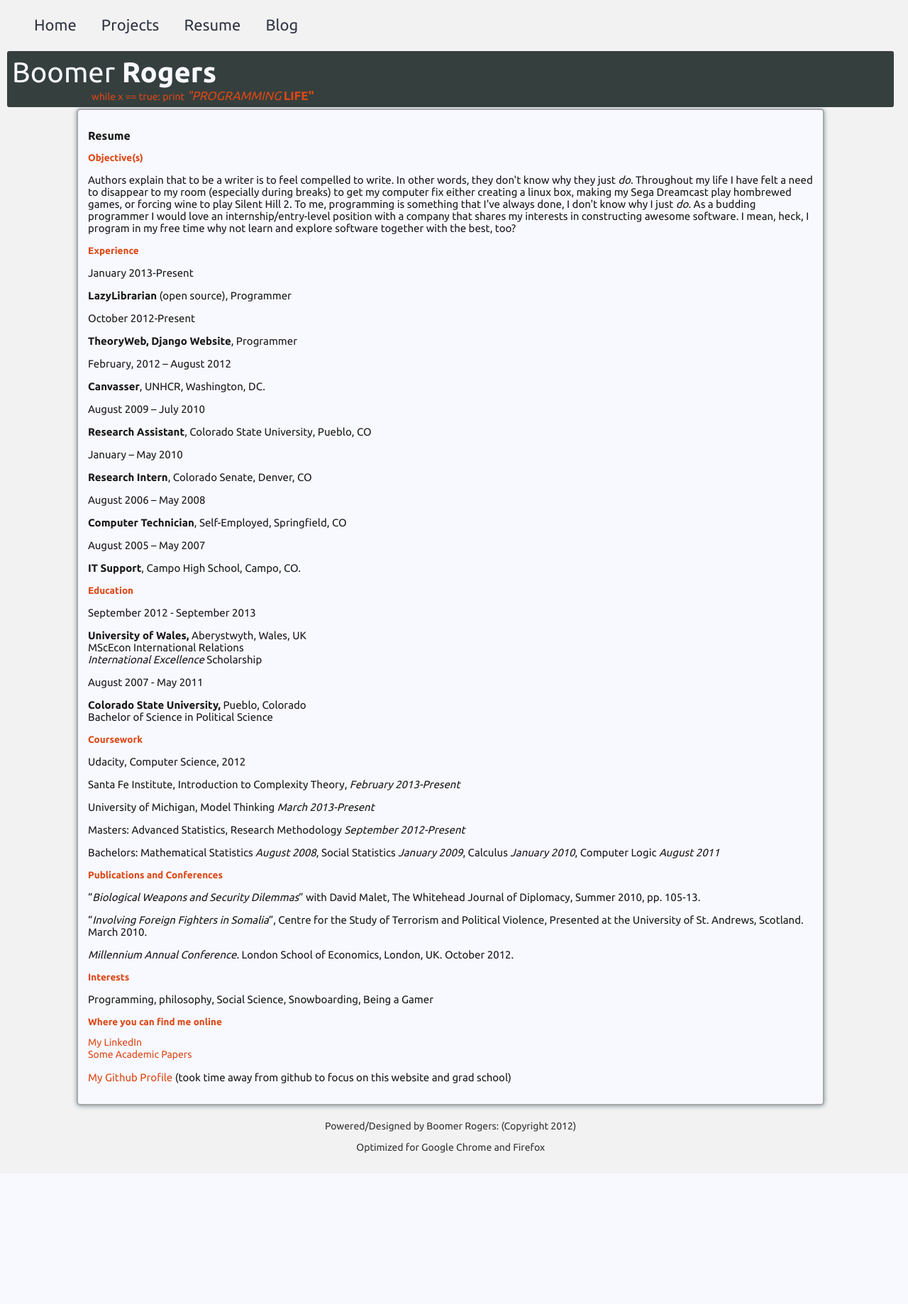
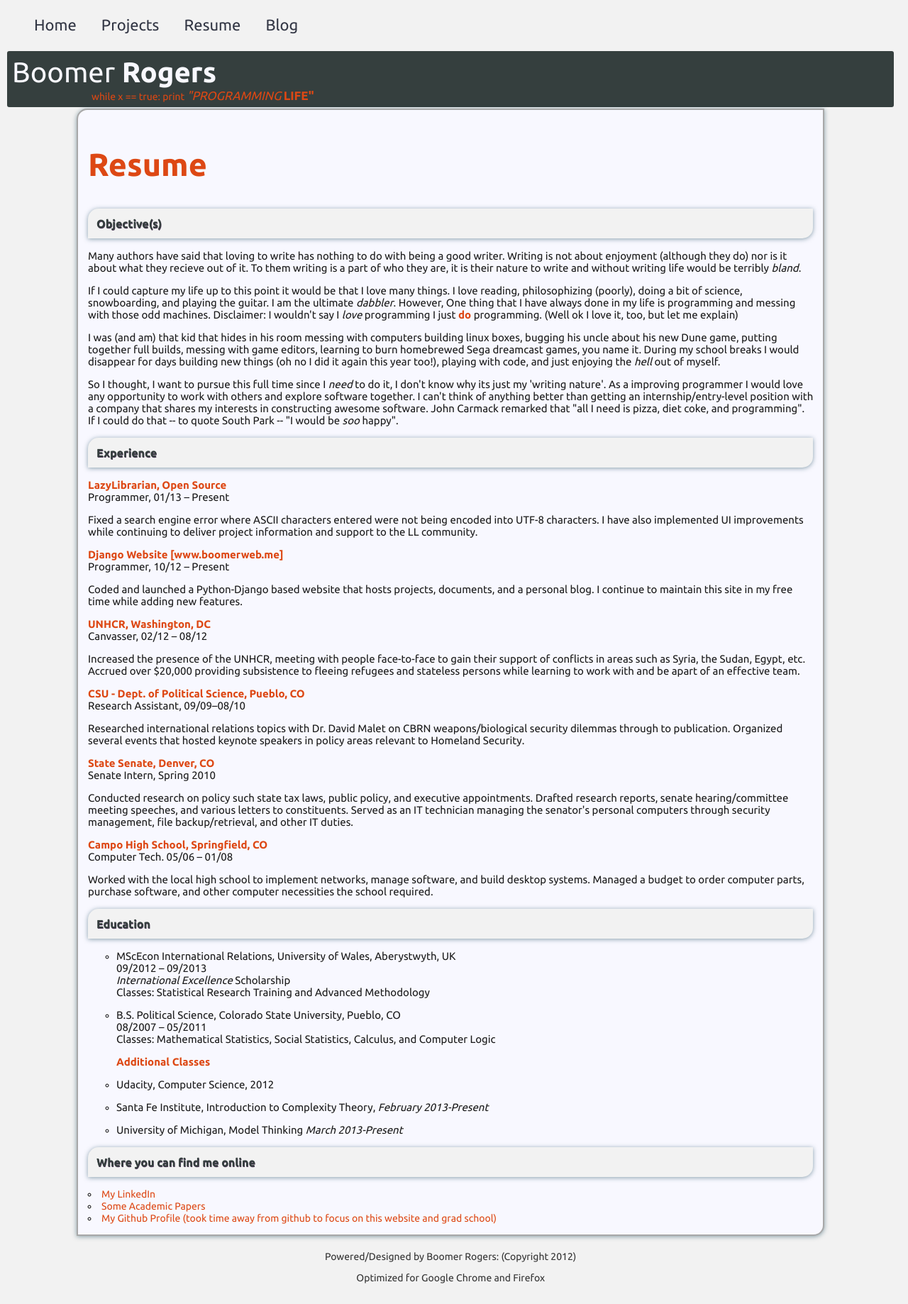
Before and after one commit to herman-rogers/boomerweb, a Django app: page /resume/ in a window 1280 px wide. Shown: the whole page at 71% size. Before the commit the page ends 1654 px from the top, so only its background shows below. Run offline with Django 3.2, Linux system fonts and the light colour scheme; some libraries are stand-ins or nearby versions.

Commit message:
Resume update and fix

```diff
--- a/TheoryWeb/files/templates/resume.html
+++ b/TheoryWeb/files/templates/resume.html
@@ -36,46 +36,52 @@
 
     <title>{% block title %} H. Rogers {% endblock %}</title>
 
+<!--This is the Main skills/body of the Resume starting with Objectives-->
+
 <div id='content'>
-    <h2>Resume</h2>
+    <h2 id ='content-title'>Resume</h2>
     <h3>Objective(s)</h3>
-    <p>Authors explain that to be a writer is to feel compelled to write. In other words, they don't know why they just <i>do</i>. Throughout my life I have felt a need to disappear to my room (especially during breaks) to get my computer fix either creating a linux box, making my Sega Dreamcast play hombrewed games, or forcing wine to play Silent Hill 2. To me, programming is something that I've always done, I don't know why I just <i>do</i>. As a budding programmer I would love an internship/entry-level position with a company that shares my interests in constructing awesome software. I mean, heck, I program in my free time why not learn and explore software together with the best, too?</p>
+    <p>Many authors have said that loving to write has nothing to do with being a good writer. Writing is not about enjoyment (although they do) nor is it about what they recieve out of it. To them writing is a part of who they are, it is their nature to write and without writing life would be terribly <i>bland</i>.
+<p>If I could capture my life up to this point it would be that I love many things. I love reading, philosophizing (poorly), doing a bit of science, snowboarding, and playing the guitar. I am the ultimate <i>dabbler</i>. However, One thing that I have always done in my life is programming and messing with those odd machines. Disclaimer: I wouldn't say I <i>love</i> programming I just <b>do</b> programming. (Well ok I love it, too, but let me explain)</p><p> I was (and am) that kid that hides in his room messing with computers building linux boxes, bugging his uncle about his new Dune game, putting together full builds, messing with game editors, learning to burn homebrewed Sega dreamcast games, you name it. During my school breaks I would disappear for days building new things (oh no I did it again this year too!), playing with code, and just enjoying the <i>hell</i> out of myself.</p>
+    <p>So I thought, I want to pursue this full time since I <i>need</i> to do it, I don't know why its just my 'writing nature'. As a improving programmer I would love any opportunity to work with others and explore software together. I can't think of anything better than getting an internship/entry-level position with a company that shares my interests in constructing awesome software. John Carmack remarked that "all I need is pizza, diet coke, and programming". If I could do that -- to quote South Park -- "I would be <i>soo</i> happy".</p>
     <h3>Experience</h3>
-    <p>January 2013-Present</p>
-    <p><b>LazyLibrarian</b> (open source), Programmer <p>
-    <p>October 2012-Present</p>
-    <p><b>TheoryWeb, Django Website</b>, Programmer</p>
-    <p>February, 2012 – August 2012</p>
-    <p><b>Canvasser</b>, UNHCR, Washington, DC. </p>
-    <p>August 2009 – July 2010</p>
-    <p><b>Research Assistant</b>, Colorado State University, Pueblo, CO</p>
-    <p>January – May 2010</p>
-    <p><b>Research Intern</b>, Colorado Senate, Denver, CO</p>
-    <p>August 2006 – May 2008</p>
-    <p><b>Computer Technician</b>, Self-Employed, Springfield, CO
-    <p>August 2005 – May 2007</p>
-    <p><b>IT Support</b>, Campo High School, Campo, CO.</p>
+    <p><b>LazyLibrarian, Open Source</b><br>Programmer, 01/13 – Present</p>
+    <p>Fixed a search engine error where ASCII characters entered were not being encoded into UTF-8 characters. I have also 	implemented UI improvements while continuing to deliver project information and support to the LL community.
+    </p>
+    <p><b>Django Website [www.boomerweb.me]</b><br>Programmer, 10/12 – Present</p>
+    <p>
+    Coded and launched a Python-Django based website that hosts projects, documents, and a personal blog. I continue to 	maintain this site in my free time while adding new features.
+	</p>
+    <p><b>UNHCR, Washington, DC</b><br>Canvasser, 02/12 – 08/12 </p>
+    <p>
+    Increased the presence of the UNHCR, meeting with people face-to-face to gain their support of conflicts in areas such as 	Syria, the Sudan, Egypt, etc. Accrued over $20,000 providing subsistence to fleeing refugees and stateless persons while 	learning to work with and be apart of an effective team.
+    </p>
+    <p><b>CSU - Dept. of Political Science, Pueblo, CO</b></br>Research Assistant, 09/09–08/10</p>
+    <p>
+    Researched international relations topics with Dr. David Malet on CBRN weapons/biological security dilemmas through 	to publication. Organized several events that hosted keynote speakers in policy areas relevant to Homeland Security.
+    </p>
+    <p><b>State Senate, Denver, CO</b><br>Senate Intern, Spring 2010</p>
+    <p>
+    Conducted research on policy such state tax laws, public policy, and executive appointments. Drafted research reports, 	senate hearing/committee meeting speeches, and various letters to constituents. Served as an IT technician managing the 	senator's personal computers through security management, file backup/retrieval, and other IT duties.
+    </p>
+    <p><b>Campo High School, Springfield, CO</b><br>Computer Tech. 05/06 – 01/08</p>
+    <p>
+    Worked with the local high school to implement networks, manage software, and build desktop systems. Managed a budget to order computer parts, purchase software, and other computer necessities the school required.
+    </p>
     <h3>Education</h3>
-    <p>September 2012 - September 2013
-    <p><b>University of Wales,</b> Aberystwyth, Wales, UK <br>MScEcon International Relations<br><i>International Excellence</i> Scholarship</br></p>
-    <p>August 2007 - May 2011</p>
-    <p><b>Colorado State University,</b> Pueblo, Colorado <br>Bachelor of Science in Political Science</br></p>
-    <h3>Coursework</h3>
-    <p>Udacity, Computer Science, 2012</p>
-    <p>Santa Fe Institute, Introduction to Complexity Theory, <i>February 2013-Present</i></p>
-    <p> University of Michigan, Model Thinking <i>March 2013-Present</i></p>
-    <p>Masters: Advanced Statistics, Research Methodology <i>September 2012-Present</i></p>
-    <p>Bachelors: Mathematical Statistics <i>August 2008</i>, Social Statistics <i>January 2009</i>, Calculus <i>January 2010</i>, Computer Logic <i>August 2011</i></p>
-        <h3>Publications and Conferences</h3>
-    <p> “<i>Biological Weapons and Security Dilemmas</i>” with David Malet, The Whitehead Journal of Diplomacy, Summer 2010, pp. 105-13.</p>
-    <p>“<i>Involving Foreign Fighters in Somalia</i>”, Centre for the Study of Terrorism and Political Violence, Presented at the University of St. Andrews, Scotland. March 2010.</p>
-    <p><i>Millennium Annual Conference</i>. London School of Economics, London, UK. October 2012.</p>
-    <h3>Interests</h3>
-    <p> Programming, philosophy, Social Science, Snowboarding, Being a Gamer</p>
+    <ul>
+        <li><p>MScEcon International Relations, University of Wales, Aberystwyth, UK<br>09/2012 – 09/2013<br><i> International Excellence</i> Scholarship<br>Classes: Statistical Research Training and Advanced Methodology</p></li>
+    <li><p>B.S. Political Science, Colorado State University, Pueblo, CO <br>08/2007 – 05/2011<br>Classes: Mathematical Statistics, Social Statistics, Calculus, and Computer Logic</p>
+    <p><b>Additional Classes</b></p></li>
+    <li><p>Udacity, Computer Science, 2012</p></li>
+    <li><p>Santa Fe Institute, Introduction to Complexity Theory, <i>February 2013-Present</i></p></li>
+    <li><p> University of Michigan, Model Thinking <i>March 2013-Present</i></p></li>
+    </ul>
+
     <h3>Where you can find me online</h3>
     <li><a href="http://uk.linkedin.com/pub/herman-rogers/32/13a/765/">My LinkedIn</a></li>
     <li><a href="http://aber.academia.edu/HermanRogers">Some Academic Papers</a></li>
-    <li><p><a href="http://github.com/herman-rogers">My Github Profile</a> (took time away from github to focus on this website and grad school)</li>
+    <li><a href="http://github.com/herman-rogers">My Github Profile (took time away from github to focus on this website and grad school)</a></li>
 </div>
 
 <!--This is the Footer at the Bottom-->
--- a/TheoryWeb/static/CSS/resume.css
+++ b/TheoryWeb/static/CSS/resume.css
@@ -113,7 +113,14 @@ h1.header .word2{
 #content{
     background-color: #F8F8FF;
     border-radius: 5px;
-    -webkit-border-radius: 5px;
+    border-radius-topleft: 15px;
+    border-radius-topright: 0px;
+    border-radius-bottomright: 15px;
+    border-radius-bottomleft: 0px;
+    -webkit-border-top-left-radius: 15px;
+    -webkit-border-top-right-radius: 0px;
+    -webkit-border-bottom-left-radius: 0px;
+    -webkit-border-bottom-right-radius: 15px;
     border: 2px solid #A8A8A8;
     -webkit-box-shadow: 0px 0px 12px rgba(0, 0, 0, 0.4);
     box-shadow: 0px 1px 6px rgba(23, 69, 88, .5);
@@ -157,21 +164,39 @@ h1.header .word2{
     font-size: 15px;
     font-family: Ubuntu, sans-serif;
     color: #1A1A1A;
-    list-style: none;
+    list-style: circle;
 }
 
 #content h2 {
-    font-size: 16px;
     font-family: Ubuntu, sans-serif;
-    color: #1A1A1A;
+    font-size: 3.2em;
+    color: #dd4814;
 }
 
 #content h3 {
-    font-size: 13.5px;
+    background-color: #F2F2F2;
+    padding: 12px;
+    text-shadow: 0.5px 0.5px 0 #493854;
+    border-radius: 5px;
+    border-radius-topleft: 15px;
+    border-radius-topright: 0px;
+    border-radius-bottomright: 15px;
+    border-radius-bottomleft: 0px;
+    -webkit-border-top-left-radius: 15px;
+    -webkit-border-top-right-radius: 0px;
+    -webkit-border-bottom-left-radius: 0px;
+    -webkit-border-bottom-right-radius: 15px;
+    -webkit-box-shadow: 0px 0px 12px 0px rgba(0, 0, 0, 0.4);
+    box-shadow: 0px 1px 6px 0px rgba(23, 69, 88, .5);
+    font-size: 16px;
     font-family: Ubuntu, sans-serif;
+    color: #353F3E;
+}
+
+#content b {
     color: #dd4814;
 }
 
 #content li {
-    list-style: none;
+    list-style: circle;
 }
```
Also changed, not shown: TheoryWeb/static/CSS/blog.css (+25 -2 lines), 4 other files.
